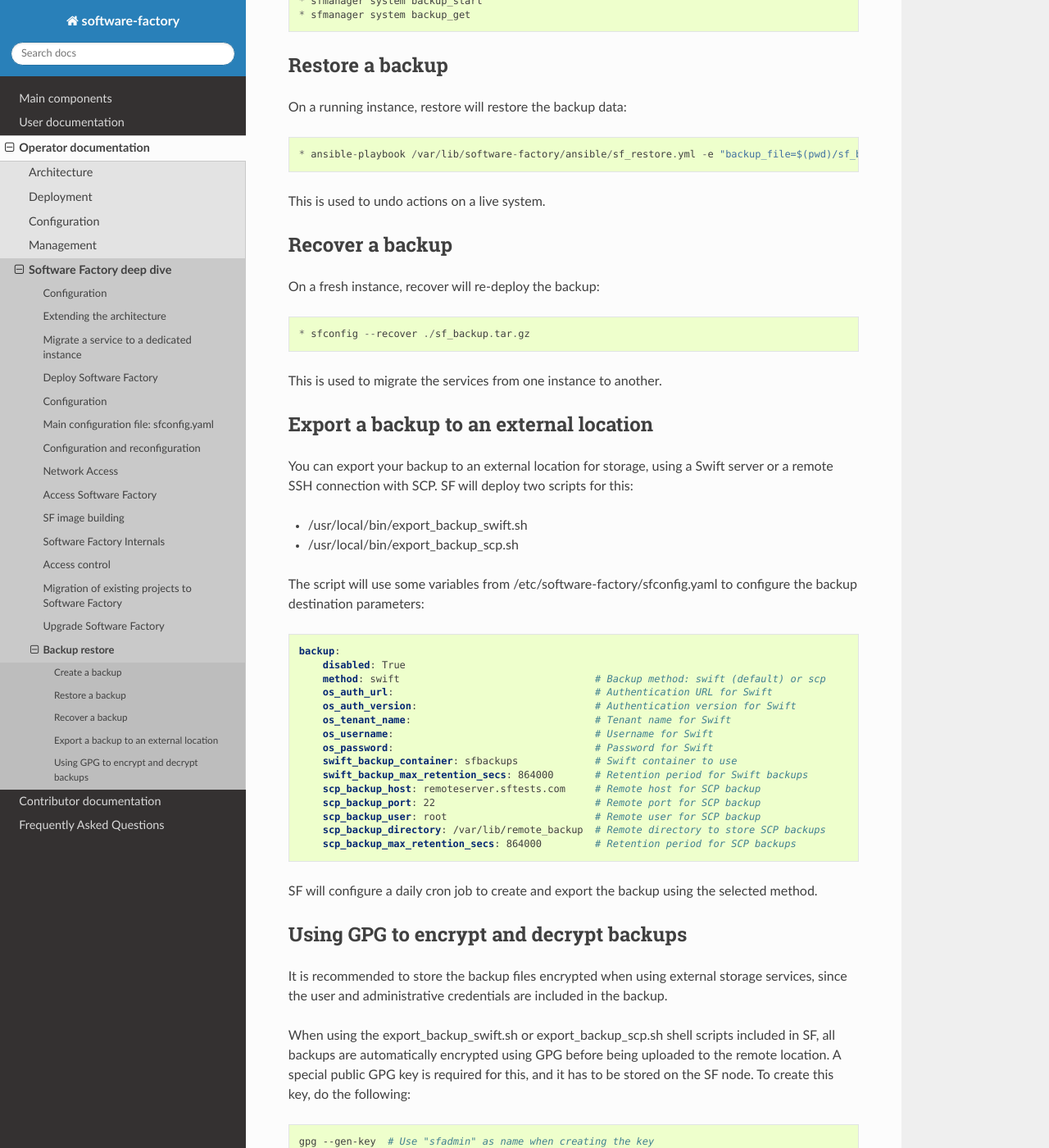
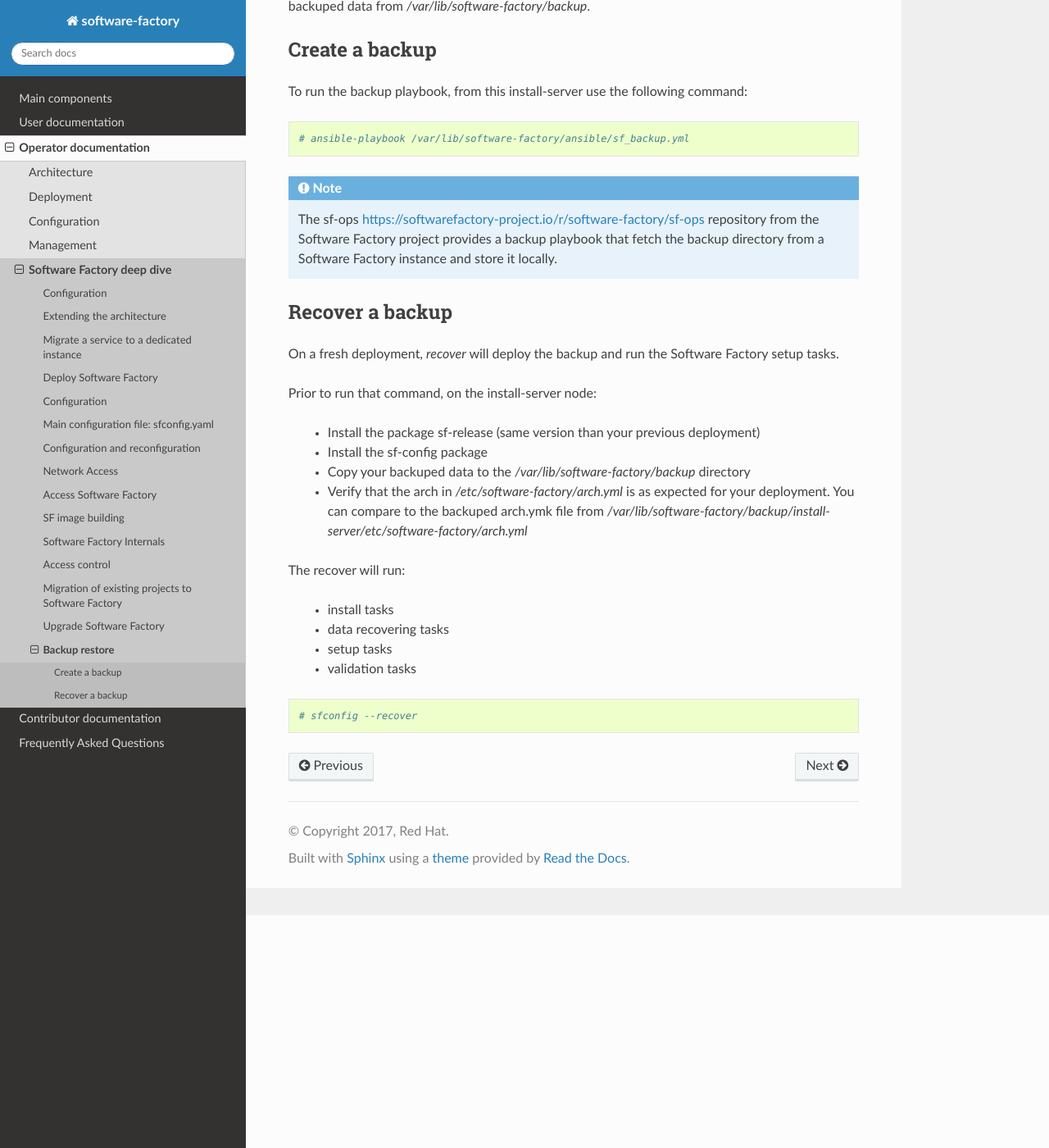
Before and after one commit to softwarefactory-project/sf-docs, a Sphinx documentation site: the page built from docs/operator/backup_restore.rst, in a window 1280 px wide and 1400 px high, scrolled down 284 px. Shown: the whole window at 82% size. Built offline with Sphinx 7.4.7 and the Read the Docs theme 2.0.0, drawn with Linux system fonts in a browser that asks for light colours; some of the changed text lies outside the part shown.

Commit message:
Update backup/restore documentation
Change-Id: I39a400683ba26d45ecb3002559d59b10e9b541fe

```diff
--- a/docs/operator/backup_restore.rst
+++ b/docs/operator/backup_restore.rst
@@ -1,97 +1,50 @@
 Backup restore
 ==============
+
+Software Factory provides an Ansible playbook *sf_backup* that aim to retrieve
+services data into a single directory on the install-server:
+*/var/lib/software-factory/backup*. Then this directory can be extracted onto
+a backup server.
+
+The *sfconfig* command provides a *recover* method that aim to setup a
+Software Factory with the backuped data from */var/lib/software-factory/backup*.
 
 Create a backup
 ---------------
 
-To create a backup, use the `sfmanager </docs/sfmanager.html#backup-and-restore>`_ cli::
+To run the backup playbook, from this install-server use the following command:
 
-  * sfmanager system backup_start
-  * sfmanager system backup_get
+.. code-block:: bash
 
+  # ansible-playbook /var/lib/software-factory/ansible/sf_backup.yml
 
-Restore a backup
-----------------
-
-On a running instance, restore will restore the backup data::
-
-  * ansible-playbook /var/lib/software-factory/ansible/sf_restore.yml -e "backup_file=$(pwd)/sf_backup.tar.gz"
-
-This is used to undo actions on a live system.
-
+.. note:: The sf-ops https://softwarefactory-project.io/r/software-factory/sf-ops
+   repository from the Software Factory project provides a backup playbook that
+   fetch the backup directory from a Software Factory instance and store it
+   locally.
 
 Recover a backup
 ----------------
 
-On a fresh instance, recover will re-deploy the backup::
+On a fresh deployment, *recover* will deploy the backup and run the Software Factory
+setup tasks.
 
-  * sfconfig --recover ./sf_backup.tar.gz
+Prior to run that command, on the install-server node:
 
-This is used to migrate the services from one instance to another.
+ - Install the package sf-release (same version than your previous deployment)
+ - Install the sf-config package
+ - Copy your backuped data to the */var/lib/software-factory/backup* directory
+ - Verify that the arch in */etc/software-factory/arch.yml* is as expected for
+   your deployment. You can compare to the backuped arch.ymk file from
+   */var/lib/software-factory/backup/install-server/etc/software-factory/arch.yml*
 
-Export a backup to an external location
----------------------------------------
+The recover will run:
 
-You can export your backup to an external location for storage, using
-a Swift server or a remote SSH connection with SCP. SF will deploy
-two scripts for this:
-
-* /usr/local/bin/export_backup_swift.sh
-* /usr/local/bin/export_backup_scp.sh
-
-The script will use some variables from /etc/software-factory/sfconfig.yaml
-to configure the backup destination parameters:
-
-.. code-block:: yaml
-
-    backup:
-        disabled: True
-        method: swift                                 # Backup method: swift (default) or scp
-        os_auth_url:                                  # Authentication URL for Swift
-        os_auth_version:                              # Authentication version for Swift
-        os_tenant_name:                               # Tenant name for Swift
-        os_username:                                  # Username for Swift
-        os_password:                                  # Password for Swift
-        swift_backup_container: sfbackups             # Swift container to use
-        swift_backup_max_retention_secs: 864000       # Retention period for Swift backups
-        scp_backup_host: remoteserver.sftests.com     # Remote host for SCP backup
-        scp_backup_port: 22                           # Remote port for SCP backup
-        scp_backup_user: root                         # Remote user for SCP backup
-        scp_backup_directory: /var/lib/remote_backup  # Remote directory to store SCP backups
-        scp_backup_max_retention_secs: 864000         # Retention period for SCP backups
-
-SF will configure a daily cron job to create and export the backup using the
-selected method.
-
-Using GPG to encrypt and decrypt backups
-----------------------------------------
-
-It is recommended to store the backup files encrypted when using external
-storage services, since the user and administrative credentials are included
-in the backup.
-
-When using the export_backup_swift.sh or export_backup_scp.sh shell scripts
-included in SF, all backups are automatically encrypted using GPG before being
-uploaded to the remote location. A special public GPG key is required for this,
-and it has to be stored on the SF node. To create this key, do the following:
+ - install tasks
+ - data recovering tasks
+ - setup tasks
+ - validation tasks
 
 .. code-block:: bash
 
- gpg --gen-key  # Use "sfadmin" as name when creating the key
- gpg --export -a sfadmin > sfadmin.pub
- gpg --export-secret-key -a sfadmin > sfadmin.key
-
-Make sure you keep the sfadmin.key in a safe place.
-
-You have to copy this public key to the SF node, and import it as root user.
-
-.. code-block:: bash
-
- scp sfadmin.pub root@sftests.com:.
- gpg --import sfadmin.pub
-
-If you need to restore from a backup, you need to decrypt the tar.gz file first.
-
-.. code-block:: bash
-
- gpg -o sf_backup.tar.gz -d sf_backup.tar.gz.gpg
+  # sfconfig --recover
```
